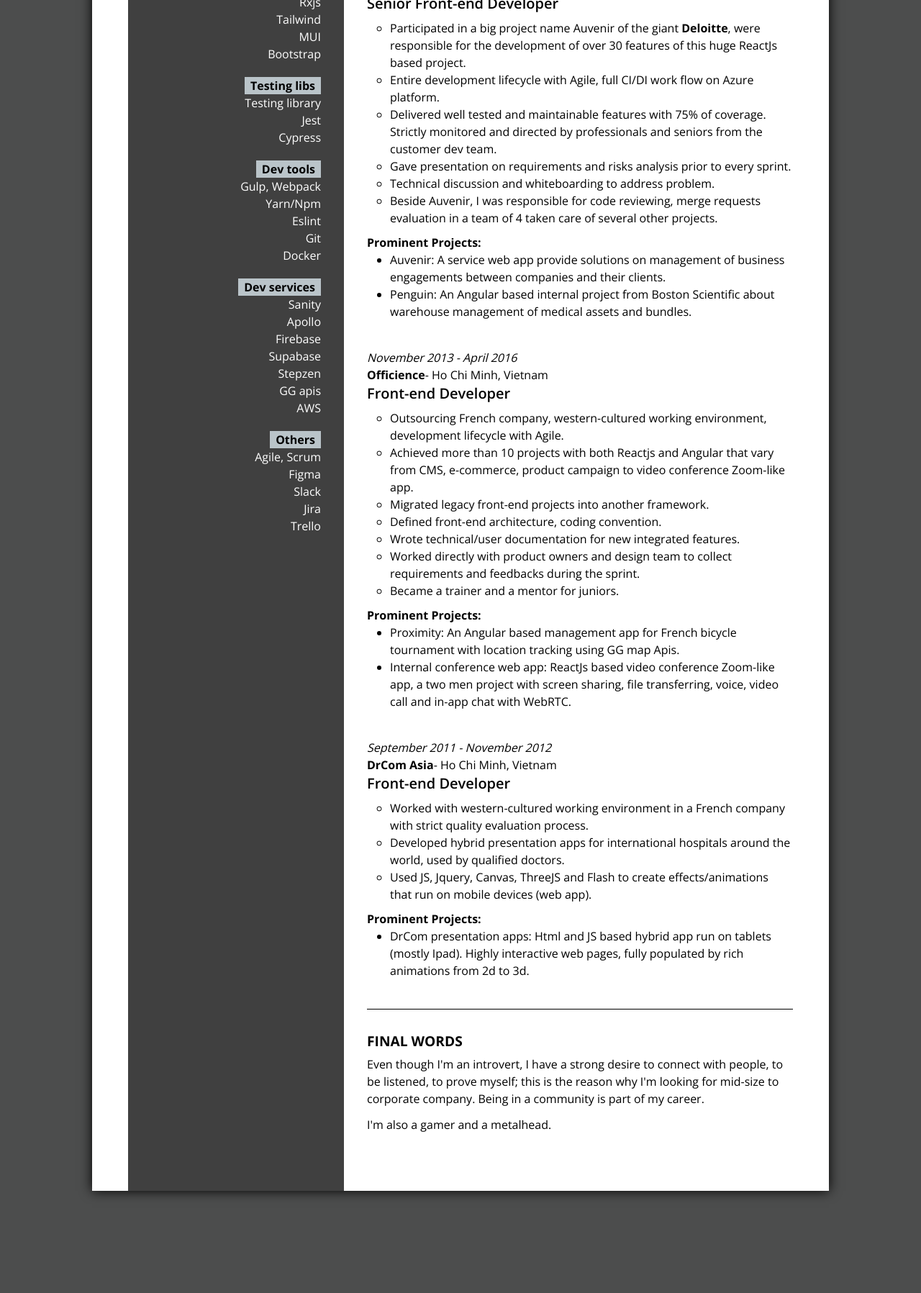
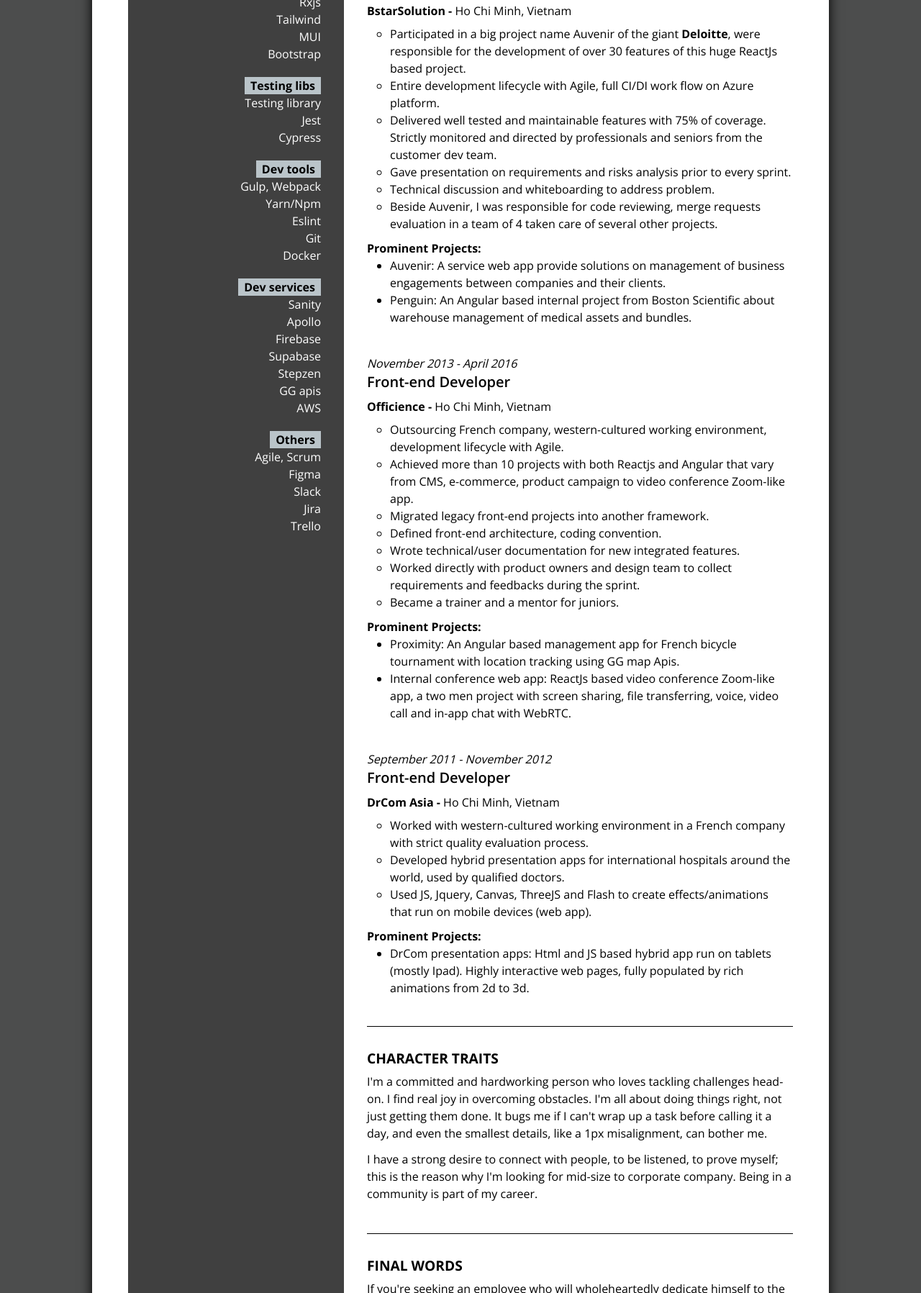
Before and after one commit to ethanpham1811/cv, a website: page index.html in a window 1280 px wide. Shown: the part 1003-2800 px from the top of the page at 72% size. Before the commit the page ends 2698 px from the top, so only its background shows below. Drawn offline with nearby package versions, Linux system fonts and the light colour scheme.

Commit message:
- update final words - add character traits section - fix to match lighthouse requirements

```diff
--- a/index.html
+++ b/index.html
@@ -4,6 +4,7 @@
     <meta charset="UTF-8" />
     <meta http-equiv="X-UA-Compatible" content="IE=edge" />
     <meta name="viewport" content="width=device-width, initial-scale=1.0" />
+    <meta name="description" content="Ethan Resume" />
     <title>Pham Nhat Khoi - CV</title>
     <link rel="icon" type="image/x-icon" href="/imgs/favicon.ico" />
     <link
@@ -83,7 +84,7 @@
     </style>
   </head>
   <body class="bg-[var(--dark-color)] dark:bg-[var(--bg-dark-color)] font-body text-[16px]" id="top">
-    <a href="#skill-list" class="sr-only focus:not-sr-only" tabindex="1">Skip to skill list</a>
+    <a href="#skill-list" class="sr-only focus:not-sr-only" tabindex="0">Skip to skill list</a>
     <main
       class="dark:bg-[var(--dark-color)] dark:text-white relative text-base container xl:min-w-[1000px] xl:max-w-5xl mx-auto grid grid-cols-1 md:grid-cols-[50px_300px_1fr] bg-white shadow-[0_0_1rem] shadow-black md:mt-10 md:mb-10"
     >
@@ -133,12 +134,13 @@
         <div class="bg-[var(--ske-color)] rounded-md h-5 w-[25%] animate-pulse"></div>
       </div> -->
 
-      <div class="row-span-4"></div>
+      <!-- Important: Update this upon adding new item to right column -->
+      <div class="row-span-5"></div>
 
       <!-- Contact -->
       <section
         class="relative bg-[var(--nav-color)] flex flex-col p-8 text-white after:absolute after:border-t-[1px] after:w-[calc(100%_-_2rem_-_50px)] after:bottom-0 after:max-md:hidden"
-        tabindex="1"
+        tabindex="0"
       >
         <ul class="flex flex-col justify-around flex-grow text-center font-semibold">
           <li class="break-words flex flex-col">
@@ -175,10 +177,10 @@
       <!-- About -->
       <section
         class="dark:text-white relative flex flex-col p-8 pr-[50px] text-black after:absolute after:border-t-[1px] after:w-[calc(100%_-_2rem_-_50px)] after:bottom-0 dark:after:border-white after:border-black after:max-md:hidden"
-        tabindex="1"
+        tabindex="0"
       >
         <article data-id="article" class="flex-grow">
-          <h3 class="text-[1.2rem] mb-2 uppercase font-bold">about</h3>
+          <h1 class="text-[1.2rem] mb-2 uppercase font-bold">about</h1>
           <p>
             My name is Khoi, a passionate Asian guy who is looking out for a longterm, permanent job abroad. I've been in the industry for 8 years as
             a professional front-end developer. As a senior, I'm confident being self-taught, solving problem by my own as well as achieving the same
@@ -190,8 +192,9 @@
       </section>
 
       <!-- Skills -->
-      <section class="relative bg-[var(--nav-color)] flex flex-col p-8 text-white row-span-3 scroll-smooth" tabindex="1" id="skill-list">
-        <h3 class="text-[1.2rem] mb-2 uppercase font-bold">skills</h3>
+      <!-- Important: Update "row-span-x" upon adding new item to right column -->
+      <section class="row-span-4 relative bg-[var(--nav-color)] flex flex-col p-8 text-white scroll-smooth" tabindex="0" id="skill-list">
+        <h1 class="text-[1.2rem] mb-2 uppercase font-bold">skills</h1>
         <div class="grid md:grid-cols-1 sm:grid-cols-5 grid-cols-2">
           <ul class="flex flex-col mr-1 md:mr-0 md:text-right mb-5 items-end">
             <li
@@ -275,18 +278,18 @@
       <!-- Education -->
       <section
         class="dark:text-white relative flex flex-col p-8 pr-[50px] text-black after:absolute after:border-t-[1px] after:w-[calc(100%_-_2rem_-_50px)] after:bottom-0 dark:after:border-white after:border-black after:max-md:hidden"
-        tabindex="1"
+        tabindex="0"
       >
         <article class="flex-grow">
-          <h3 class="text-[1.2rem] mb-2 uppercase font-bold">education</h3>
+          <h1 class="text-[1.2rem] mb-2 uppercase font-bold">education</h1>
           <section class="mb-5">
             <div class="italic"><time datetime="2016-08">August 2016</time> - <time datetime="2017-08">August 2017</time></div>
-            <h5 class="font-bold">Bachelor of Science: Robotic Engineering</h5>
+            <h2 class="font-bold">Bachelor of Science: Robotic Engineering</h2>
             <div>Université de Bourgogne, Le Creusot, France</div>
           </section>
           <section>
             <div class="italic"><time datetime="2008-04">April 2008</time> - <time datetime="2011-09">September 2011</time></div>
-            <h5 class="font-bold">Associate of Science: Computer Programming</h5>
+            <h2 class="font-bold">Associate of Science: Computer Programming</h2>
             <div>SaigonTech - HCC Houston Community College, Vietnam</div>
           </section>
         </article>
@@ -296,13 +299,12 @@
       <section
         class="relative lex flex-col p-8 pr-[50px] text-white md:text-black bg-[var(--nav-color)] md:bg-white dark:bg-[var(--dark-color)] dark:text-white after:absolute after:border-t-[1px] after:w-[calc(100%_-_2rem_-_50px)] after:bottom-0 dark:after:border-white after:border-black after:max-md:hidden"
       >
-        <h3 class="text-[1.2rem] mb-2 uppercase font-bold">professional experience</h3>
+        <h1 class="text-[1.2rem] mb-2 uppercase font-bold">professional experience</h1>
         <!-- bstarsolution -->
-        <article class="mb-10" tabindex="1">
+        <article class="mb-10" tabindex="0">
           <div class="italic"><time datetime="2008-02">February 2018</time> - <time datetime="2022-07">July 2022</time></div>
-          <h5 class="font-bold float-left">BstarSolution</h5>
-          - Ho Chi Minh, Vietnam
-          <h4 class="font-semibold text-xl mb-2">Senior Front-end Developer</h4>
+          <h2 class="font-semibold text-xl mb-2">Senior Front-end Developer</h2>
+          <h3 class="font-bold mb-2">BstarSolution - <span class="font-normal">Ho Chi Minh, Vietnam</span></h3>
           <ul class="pl-8 mb-[10px] list-[circle]">
             <li>
               Participated in a big project name Auvenir of the giant <span class="font-bold">Deloitte</span>, were responsible for the development of
@@ -319,7 +321,7 @@
               Beside Auvenir, I was responsible for code reviewing, merge requests evaluation in a team of 4 taken care of several other projects.
             </li>
           </ul>
-          <h5 class="font-bold">Prominent Projects:</h5>
+          <h3 class="font-bold">Prominent Projects:</h3>
           <ul class="list-disc pl-8 mb-[10px]">
             <li>Auvenir: A service web app provide solutions on management of business engagements between companies and their clients.</li>
             <li>Penguin: An Angular based internal project from Boston Scientific about warehouse management of medical assets and bundles.</li>
@@ -327,11 +329,10 @@
         </article>
 
         <!-- Officience -->
-        <article class="mb-10" tabindex="1">
+        <article class="mb-10" tabindex="0">
           <div class="italic"><time datetime="2013-11">November 2013</time> - <time datetime="2016-04">April 2016</time></div>
-          <h5 class="font-bold float-left">Officience</h5>
-          - Ho Chi Minh, Vietnam
-          <h4 class="font-semibold text-xl mb-2">Front-end Developer</h4>
+          <h2 class="font-semibold text-xl mb-2">Front-end Developer</h2>
+          <h3 class="font-bold mb-2">Officience - <span class="font-normal">Ho Chi Minh, Vietnam</span></h3>
           <ul class="pl-8 mb-[10px] list-[circle]">
             <li>Outsourcing French company, western-cultured working environment, development lifecycle with Agile.</li>
             <li>
@@ -344,7 +345,7 @@
             <li>Worked directly with product owners and design team to collect requirements and feedbacks during the sprint.</li>
             <li>Became a trainer and a mentor for juniors.</li>
           </ul>
-          <h5 class="font-bold">Prominent Projects:</h5>
+          <h3 class="font-bold">Prominent Projects:</h3>
           <ul class="list-disc pl-8 mb-[10px]">
             <li>Proximity: An Angular based management app for French bicycle tournament with location tracking using GG map Apis.</li>
             <li>
@@ -355,17 +356,16 @@
         </article>
 
         <!-- DrCom Asia -->
-        <article tabindex="1">
+        <article tabindex="0">
           <div class="italic"><time datetime="2011-09">September 2011</time> - <time datetime="2012-11">November 2012</time></div>
-          <h5 class="font-bold float-left">DrCom Asia</h5>
-          - Ho Chi Minh, Vietnam
-          <h4 class="font-semibold text-xl mb-2">Front-end Developer</h4>
+          <h2 class="font-semibold text-xl mb-2">Front-end Developer</h2>
+          <h3 class="font-bold mb-2">DrCom Asia - <span class="font-normal">Ho Chi Minh, Vietnam</span></h3>
           <ul class="pl-8 mb-[10px] list-[circle]">
             <li>Worked with western-cultured working environment in a French company with strict quality evaluation process.</li>
             <li>Developed hybrid presentation apps for international hospitals around the world, used by qualified doctors.</li>
             <li>Used JS, Jquery, Canvas, ThreeJS and Flash to create effects/animations that run on mobile devices (web app).</li>
           </ul>
-          <h5 class="font-bold">Prominent Projects:</h5>
+          <h3 class="font-bold">Prominent Projects:</h3>
           <ul class="list-disc pl-8 mb-[10px]">
             <li>
               DrCom presentation apps: Html and JS based hybrid app run on tablets (mostly Ipad). Highly interactive web pages, fully populated by
@@ -375,15 +375,38 @@
         </article>
       </section>
 
+      <!-- Character traits -->
+      <section
+        class="relative flex flex-col p-8 pr-[50px] text-black md:bg-white dark:md:bg-[var(--dark-color)] dark:bg-[var(--nav-color)] dark:text-white after:absolute after:border-t-[1px] after:w-[calc(100%_-_2rem_-_50px)] after:bottom-0 dark:after:border-white after:border-black after:max-md:hidden"
+        tabindex="0"
+      >
+        <article data-id="article" class="flex-grow">
+          <h1 class="text-[1.2rem] mb-2 uppercase font-bold">Character traits</h1>
+          <p class="mb-3">
+            I'm a committed and hardworking person who loves tackling challenges head-on. I find real joy in overcoming obstacles. I'm all about doing
+            things right, not just getting them done. It bugs me if I can't wrap up a task before calling it a day, and even the smallest details,
+            like a 1px misalignment, can bother me.
+          </p>
+          <p class="mb-3">
+            I have a strong desire to connect with people, to be listened, to prove myself; this is the reason why I'm looking for mid-size to
+            corporate company. Being in a community is part of my career.
+          </p>
+        </article>
+      </section>
+
       <!-- Interests & facts -->
-      <section class="dark:text-white relative flex flex-col p-8 pb-20 pr-[50px] text-black" tabindex="1">
+      <section
+        class="relative flex flex-col p-8 pb-20 pr-[50px] text-white md:text-black bg-[var(--nav-color)] md:bg-white dark:bg-[var(--dark-color)] dark:text-white"
+        tabindex="0"
+      >
         <article data-id="article" class="flex-grow">
-          <h3 class="text-[1.2rem] mb-2 uppercase font-bold">final words</h3>
+          <h1 class="text-[1.2rem] mb-2 uppercase font-bold">final words</h1>
           <p class="mb-3">
-            Even though I'm an introvert, I have a strong desire to connect with people, to be listened, to prove myself; this is the reason why I'm
-            looking for mid-size to corporate company. Being in a community is part of my career.
+            If you're seeking an employee who will wholeheartedly dedicate himself to the success of your business—not just someone who follows
+            instructions—I'm the right person for the job. Additionally, I could be more than just a colleague; I'm the kind of person who will sit
+            back, listen to every one of your stories, and be a friend as well.
           </p>
-          <p>I'm also a gamer and a metalhead.</p>
+          <p>p/s: I'm also a gamer and a metalhead.</p>
         </article>
       </section>
     </main>
```
